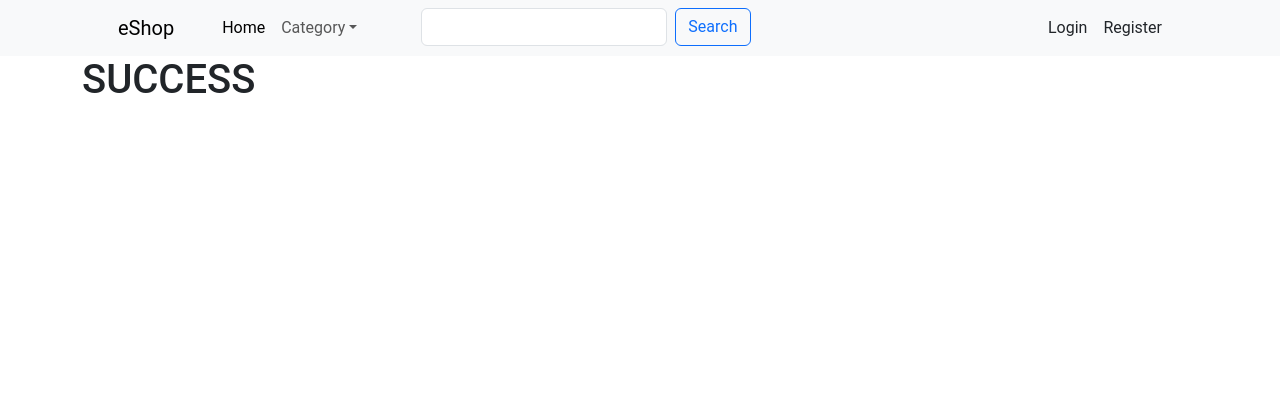
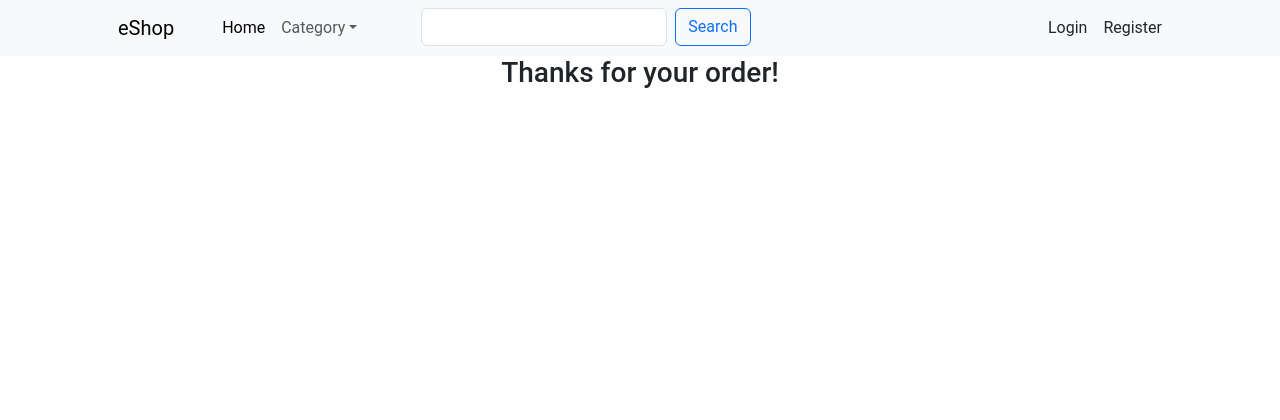
Before and after one commit to donato-casiello/eShop, a Django app: page /buy/success/ in a window 1280 px wide. Shown: the top 420 px of the page. Run offline with Django 4.2, Linux system fonts and the light colour scheme.

Commit message:
Adjust the success page

```diff
--- a/buy/templates/buy/success.html
+++ b/buy/templates/buy/success.html
@@ -3,9 +3,9 @@
 {% block title %}Success{% endblock %}
 
 {% block content %}
-<div class="container d-flex">
+<div class="container d-flex justify-content-center">
     <div>
-        <h1>SUCCESS</h1>
+        <h3>Thanks for your order!</h3>
     </div>
 </div>
 
```
Also changed, not shown: db.sqlite3.
